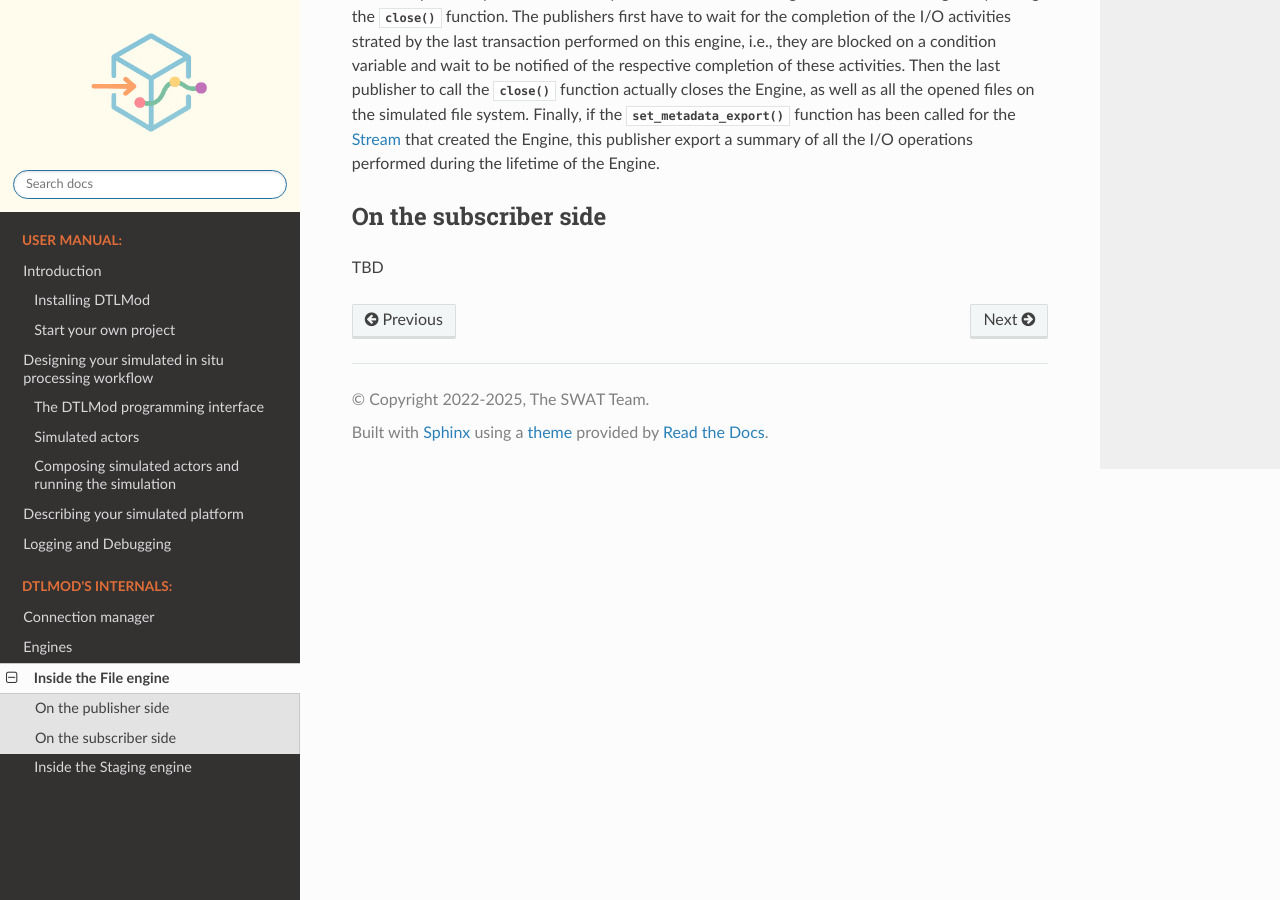
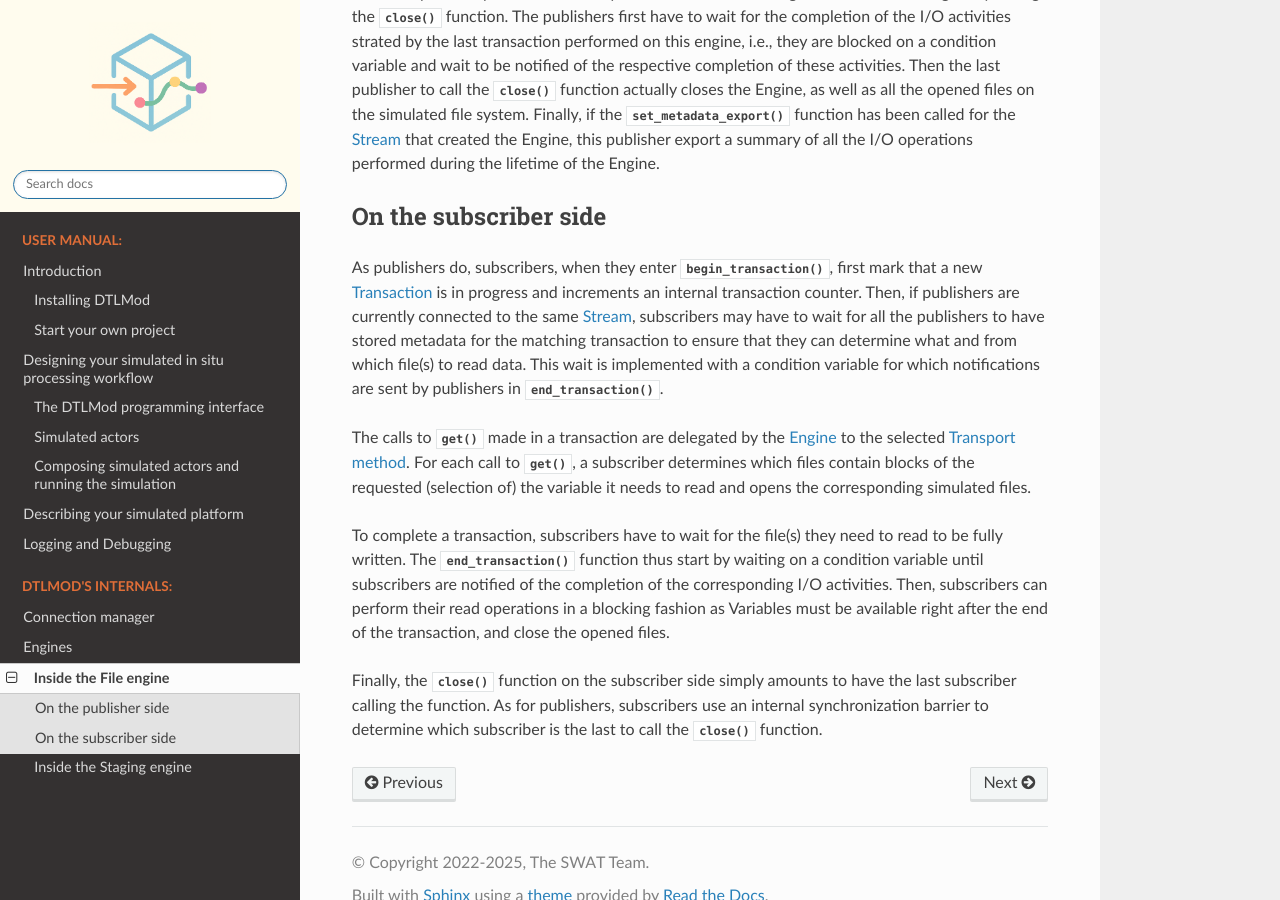
Before and after one commit to simgrid/DTLMod, a Sphinx documentation site: the page built from doc/source/Inside_File_engine.rst, in a window 1280 px wide and 900 px high, scrolled down 1398 px. Built offline with Sphinx 7.4.7 and the Read the Docs theme 3.1.0, drawn with Linux system fonts in a browser that asks for light colours.

Commit message:
document the inside of the subscriber side of the File engine

```diff
--- a/doc/source/Inside_File_engine.rst
+++ b/doc/source/Inside_File_engine.rst
@@ -66,4 +66,22 @@ publisher export a summary of all the I/O operations performed during the lifeti
 On the subscriber side
 ----------------------
 
-TBD
+As publishers do, subscribers, when they enter :cpp:func:`begin_transaction`, first mark that a new
+:ref:`Concept_Transaction` is in progress and increments an internal transaction counter. Then, if publishers are
+currently connected to the same :ref:`Concept_Stream`, subscribers may have to wait for all the publishers to have
+stored metadata for the matching transaction to ensure that they can determine what and from which file(s) to read
+data. This wait is implemented with a condition variable for which notifications are sent by publishers in
+:cpp:func:`end_transaction`.
+
+The calls to :cpp:func:`get` made in a transaction are delegated by the :ref:`Concept_Engine` to the selected
+:ref:`Concept_Transport`. For each call to :cpp:func:`get`, a subscriber determines which files contain blocks of the
+requested (selection of) the variable it needs to read and opens the corresponding simulated files.
+
+To complete a transaction, subscribers have to wait for the file(s) they need to read to be fully written. The
+:cpp:func:`end_transaction` function thus start by waiting on a condition variable until subscribers are notified of
+the completion of the corresponding I/O activities. Then, subscribers can perform their read operations in a blocking
+fashion as Variables must be available right after the end of the transaction, and close the opened files.
+
+Finally, the :cpp:func:`close` function on the subscriber side simply amounts to have the last subscriber calling the
+function. As for publishers, subscribers use an internal synchronization barrier to determine which subscriber is the
+last to call the :cpp:func:`close` function.
```
